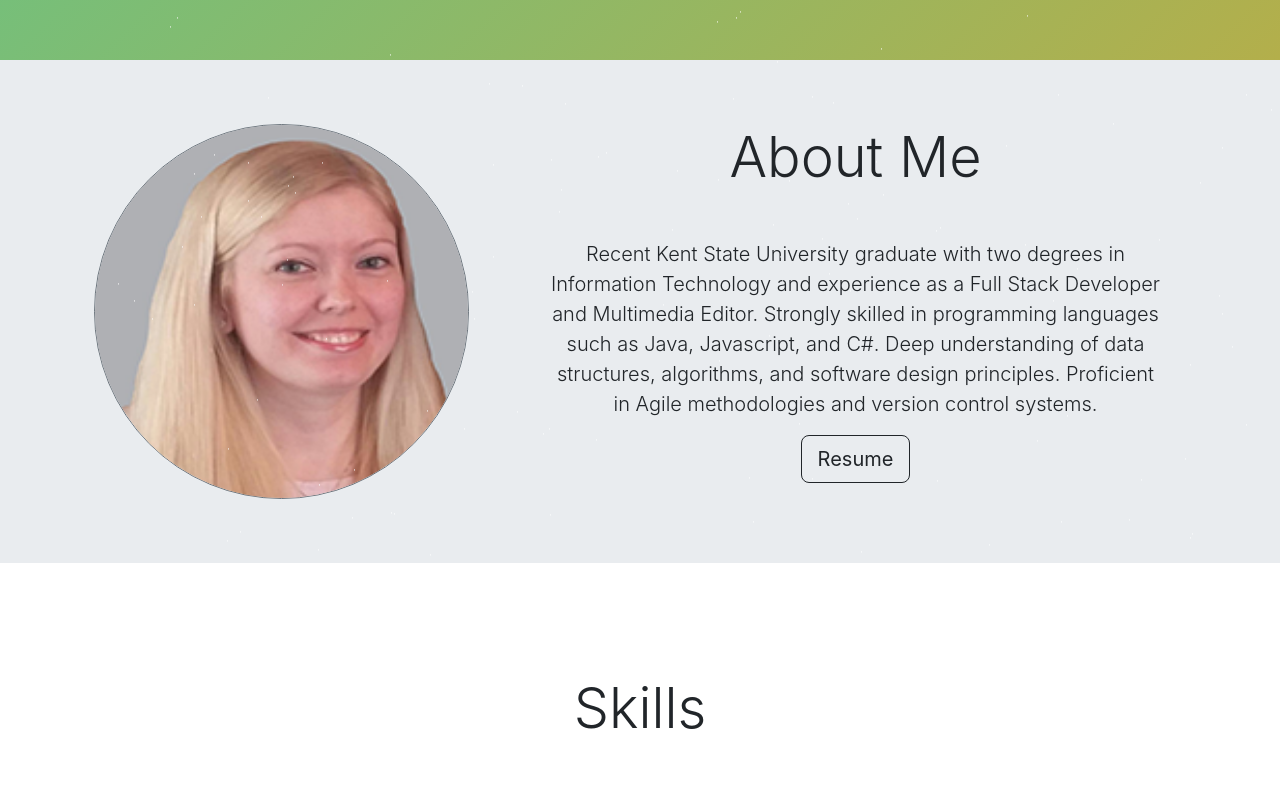
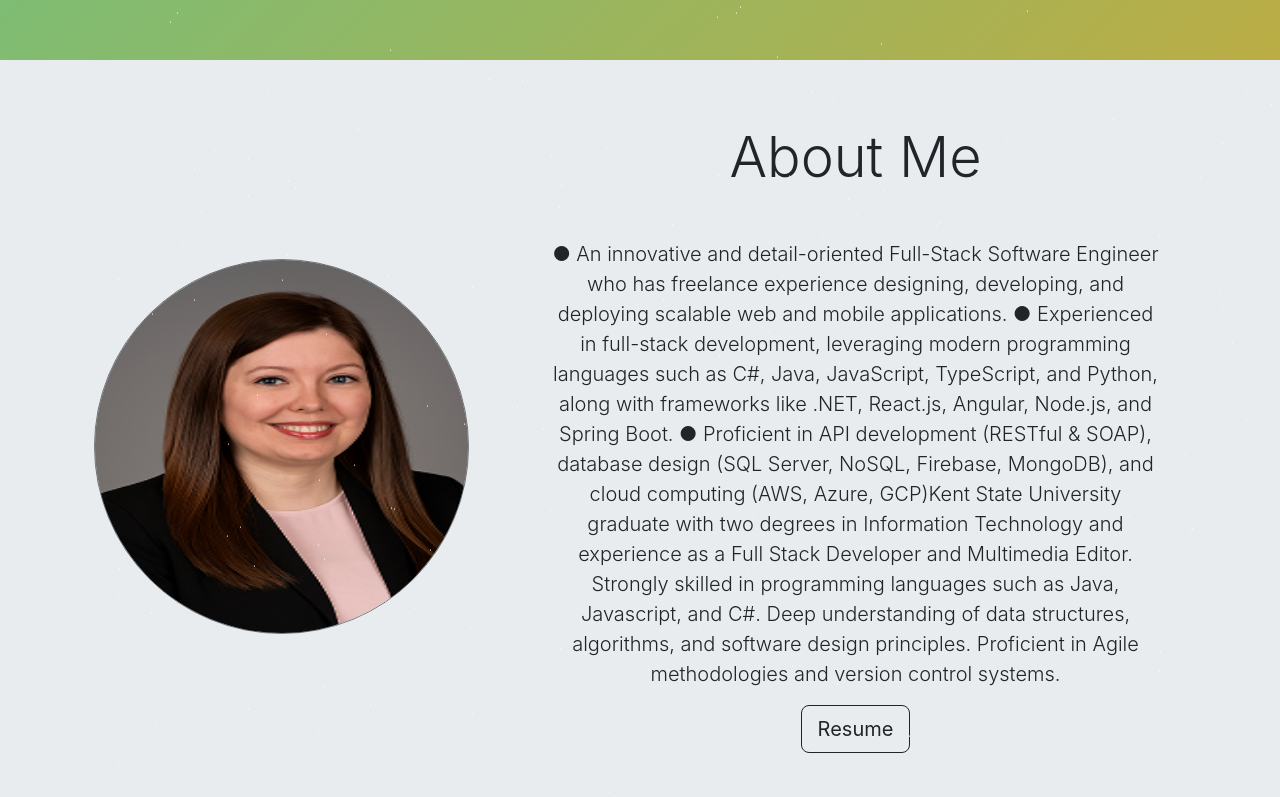
Before and after one commit to CastoCustomCreations/JenCastoPortfolio, a React (Create React App) app: page / in a window 1280 px wide. Shown: the part 740-1537 px from the top of the page. Built offline with nearby package versions, Linux system fonts and the light colour scheme; no server answers.

Commit message:
update profile image and about me section

```diff
--- a/package.json
+++ b/package.json
@@ -56,4 +56,6 @@
   "devDependencies": {
     "@babel/plugin-proposal-private-property-in-object": "^7.21.11"
   }
+
+
 }
--- a/src/editable-stuff/config.js
+++ b/src/editable-stuff/config.js
@@ -6,7 +6,7 @@ const navBar = {
 // Main Body SECTION
 const mainBody = {
   gradientColors: "#4484ce, #1ad7c0, #ff9b11, #9b59b6, #ff7f7f, #ecf0f1",
-  imageLink: require("../editable-stuff/JenCasto.png"),
+  imageLink: require("../editable-stuff/JenniferCasto.png"),
   firstName: "Jen",
   middleName: "",
   lastName: "Casto",
@@ -49,9 +49,9 @@ const mainBody = {
 const about = {
   show: true,
   heading: "About Me",
-  imageLink: require("../editable-stuff/JenCasto.png"),
+  imageLink: require("../editable-stuff/JenniferCasto.png"),
   imageSize: 375,
-  message:"Recent Kent State University graduate with two degrees in Information Technology and experience as a Full Stack Developer and Multimedia Editor. Strongly skilled in programming languages such as Java, Javascript, and C#. Deep understanding of data structures, algorithms, and software design principles. Proficient in Agile methodologies and version control systems.",
+  message:"● An innovative and detail-oriented Full-Stack Software Engineer who has freelance experience designing, developing, and deploying scalable web and mobile applications. ● Experienced in full-stack development, leveraging modern programming languages such as C#, Java, JavaScript, TypeScript, and Python, along with frameworks like .NET, React.js, Angular, Node.js, and Spring Boot. ● Proficient in API development (RESTful & SOAP), database design (SQL Server, NoSQL, Firebase, MongoDB), and cloud computing (AWS, Azure, GCP)Kent State University graduate with two degrees in Information Technology and experience as a Full Stack Developer and Multimedia Editor. Strongly skilled in programming languages such as Java, Javascript, and C#. Deep understanding of data structures, algorithms, and software design principles. Proficient in Agile methodologies and version control systems.",
   resume: "https://drive.google.com/file/d/1wD3BV-D-QUwTPN8HMqZlbSf5LRbEy0Wp/view?usp=sharing",
 
 
@@ -117,7 +117,7 @@ const getInTouch = {
   show: true,
   heading: "Get In Touch",
   message:
-    "I'm currently looking for Junior Fullstack developer opportunities!",
+    "Lets discuss how I can build your dream application!",
   email: "CastoCustomCreations@gmail.com",
 };
 
@@ -130,13 +130,13 @@ const experiences = {
       role1:'Major # 1: Software Application Development',
       role2:'Major # 2: Internet and Multimedia',
       companylogo: require('../assets/img/Kent_State_seal.png'),
-      date: 'June 2017 – 2022',
+      date: 'Dec 2022',
     },
     {
       role: 'Google Developer',
       role1:'Android Developer Certification',
       companylogo: require('../assets/img/google-developer.png'),
-      date: 'May 2018 – May 2023',
+      date: '',
     },
   ]
 }
```
Also changed, not shown: src/editable-stuff/JenniferCasto.png (added), 1 other file (tests, documents, lock files or other folders).
